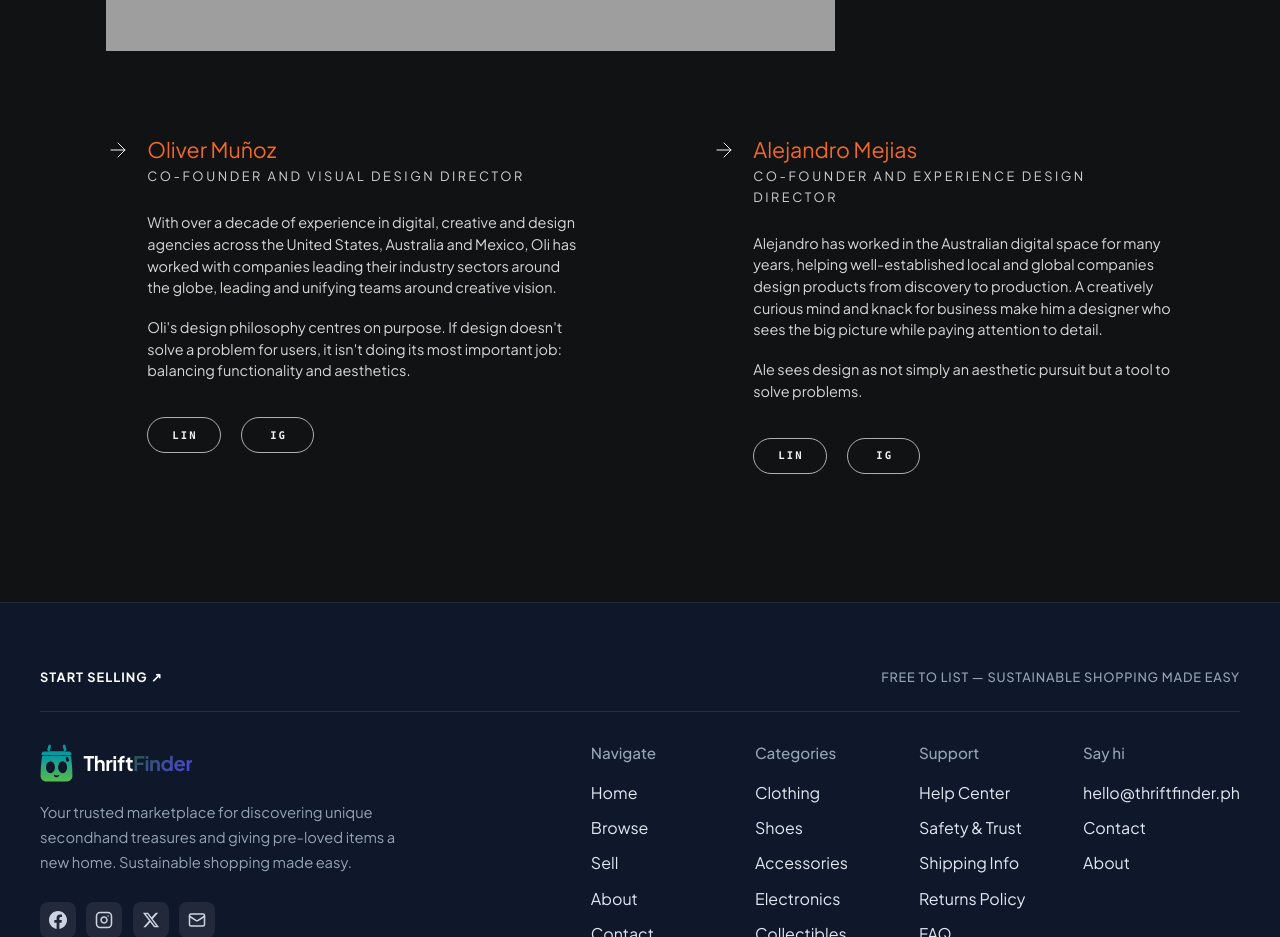
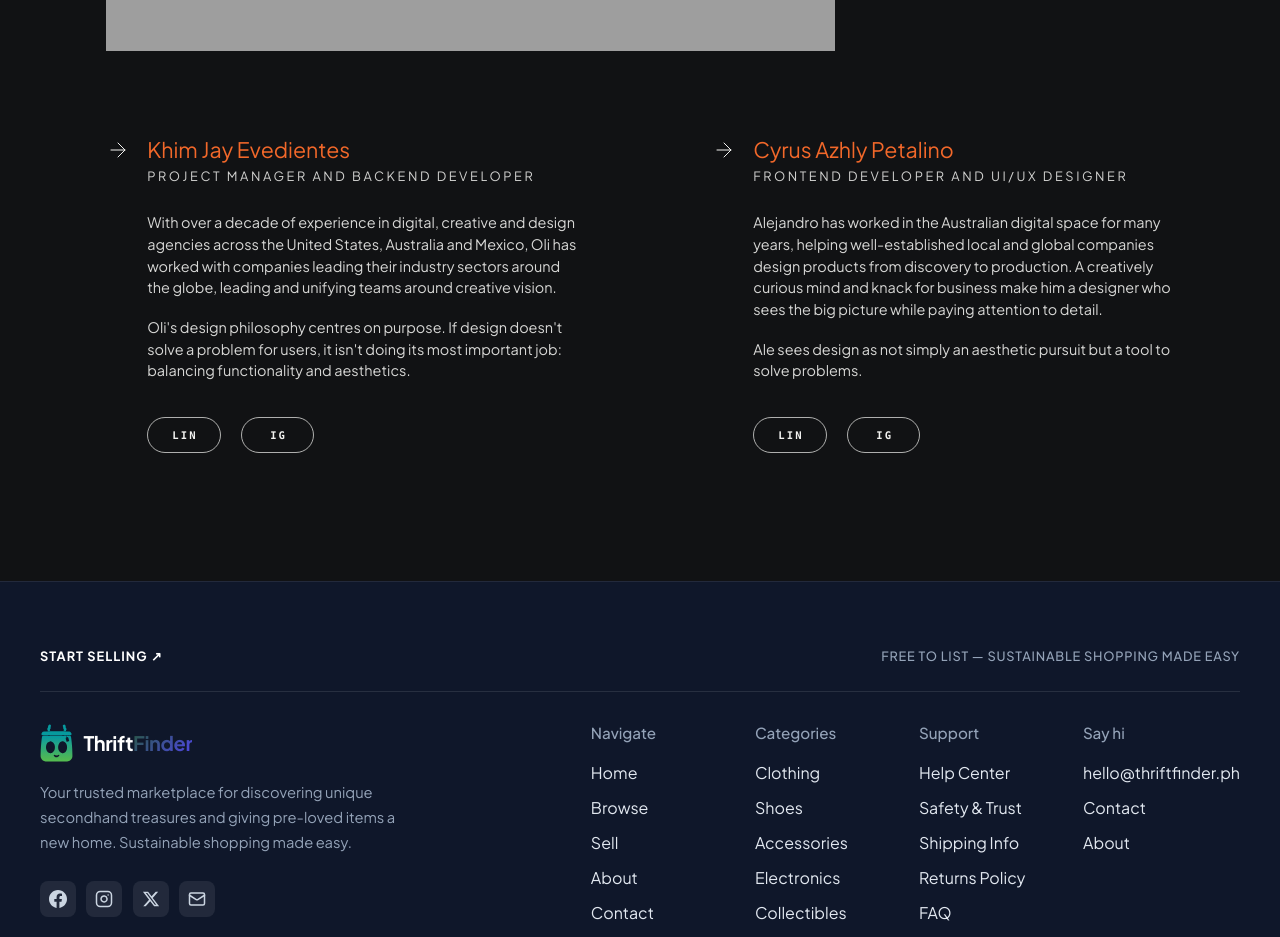
Before and after one commit to darksonic18it/thriftfinder, a React (Vite) app: page /about in a window 1280 px wide. Shown: the part 4680-5617 px from the top of the page. Built offline with nearby package versions, Linux system fonts and the light colour scheme; no server answers; grey boxes are pictures that could not be loaded.

Commit message:
added new cards

```diff
--- a/src/pages/About.tsx
+++ b/src/pages/About.tsx
@@ -101,8 +101,8 @@ const FOUNDERS_PHOTO =
 /** Temporary reference copy — swap names/bios/links any time. */
 const FOUNDERS = [
   {
-    name: 'Oliver Muñoz',
-    role: 'CO-FOUNDER AND VISUAL DESIGN DIRECTOR',
+    name: 'Khim Jay Evedientes',
+    role: 'Project Manager and Backend Developer',
     bio: [
       'With over a decade of experience in digital, creative and design agencies across the United States, Australia and Mexico, Oli has worked with companies leading their industry sectors around the globe, leading and unifying teams around creative vision.',
       "Oli's design philosophy centres on purpose. If design doesn't solve a problem for users, it isn't doing its most important job: balancing functionality and aesthetics.",
@@ -111,8 +111,8 @@ const FOUNDERS = [
     instagram: 'https://www.instagram.com/',
   },
   {
-    name: 'Alejandro Mejias',
-    role: 'CO-FOUNDER AND EXPERIENCE DESIGN DIRECTOR',
+    name: 'Cyrus Azhly Petalino',
+    role: 'Frontend Developer and UI/UX Designer',
     bio: [
       'Alejandro has worked in the Australian digital space for many years, helping well-established local and global companies design products from discovery to production. A creatively curious mind and knack for business make him a designer who sees the big picture while paying attention to detail.',
       'Ale sees design as not simply an aesthetic pursuit but a tool to solve problems.',
```
